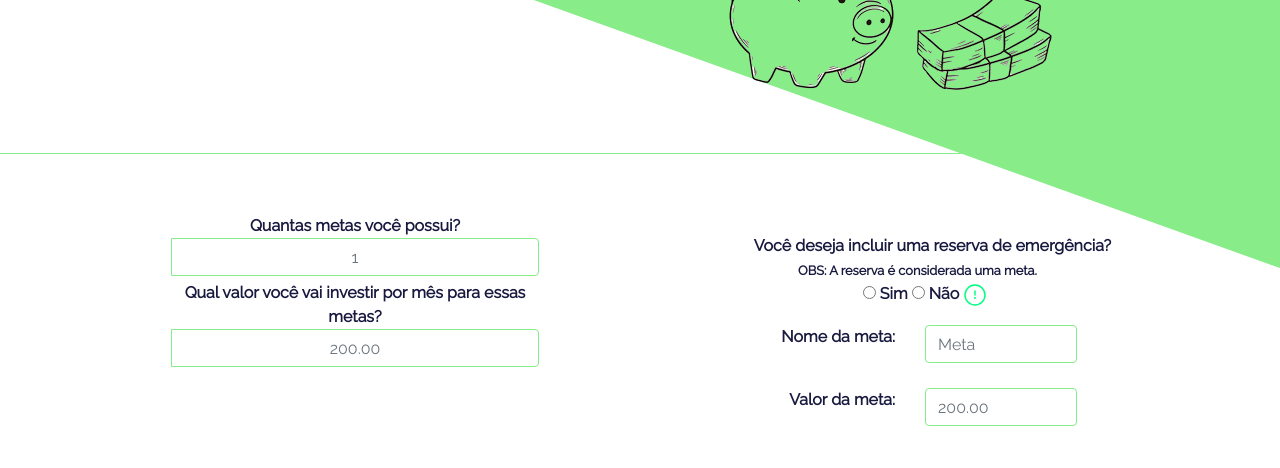
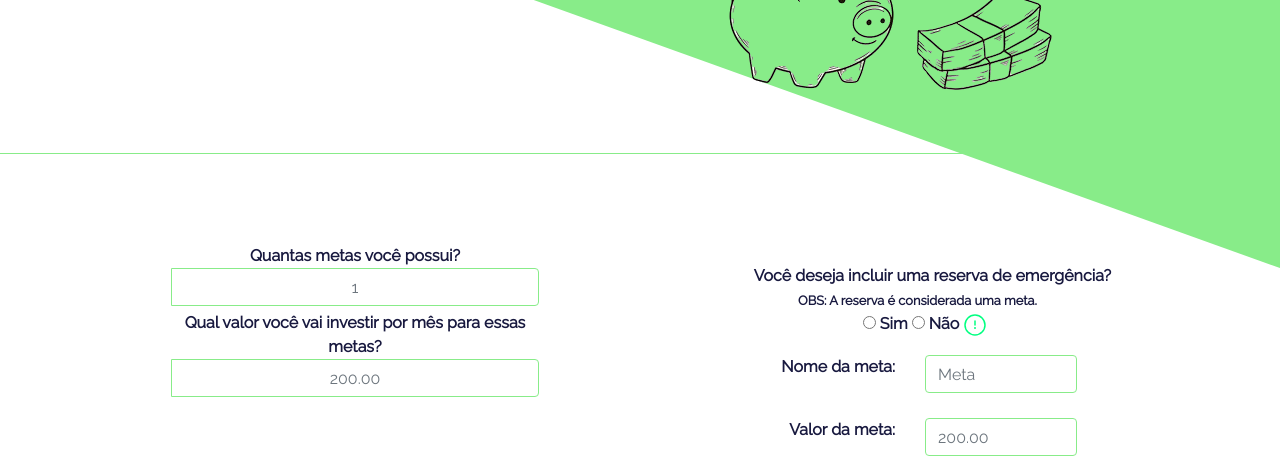
Before and after one commit to Leonsis/Contas, a plain HTML site: page index.html in a window 1280 px wide. Shown: the part 388-856 px from the top of the page. Drawn offline with nearby package versions, Linux system fonts and the light colour scheme.

Commit message:
Update organizadorFinanceiro.css

```diff
--- a/src/css/organizadorFinanceiro.css
+++ b/src/css/organizadorFinanceiro.css
@@ -1,5 +1,5 @@
 section#organizadorFinanceiro {
-    padding-top: 10px;
+    padding-top: 40px;
     text-align: center;
     border-top: 1px solid var(--cor-principal);
     margin-top: 40px;
```
